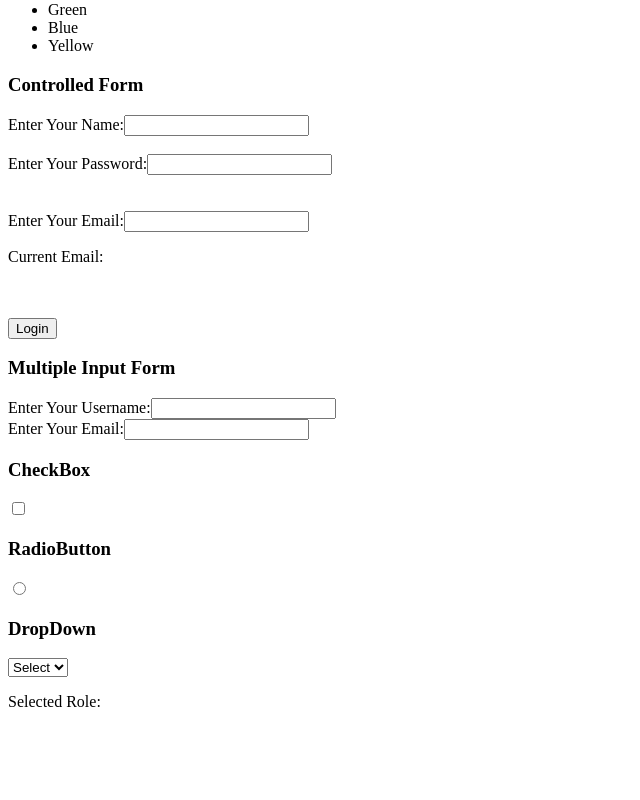
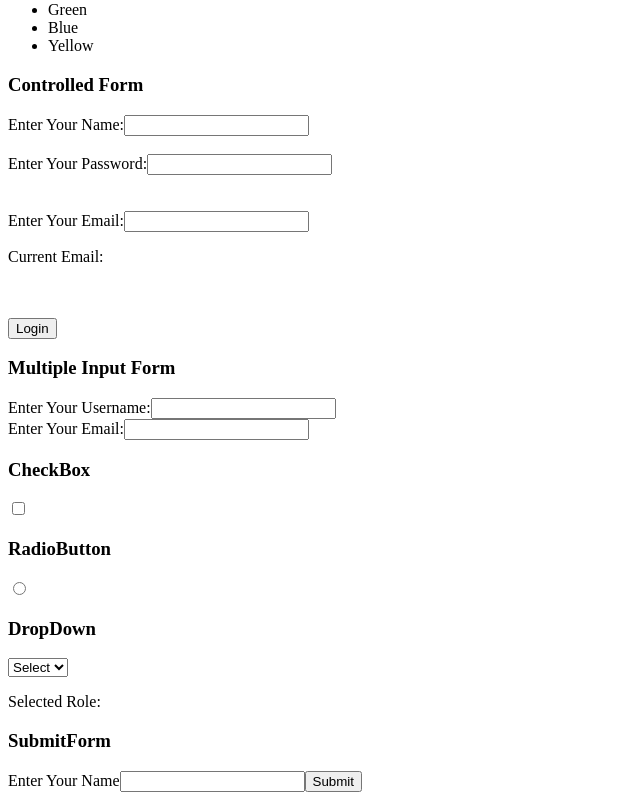
Before and after one commit to SuwanthaDarshana/render-test, a React (Vite) app: page / in a window 1280 px wide. Shown: the part 632-1432 px from the top of the page, without its empty margins (0-640 px from the left). Before the commit the page ends 1359 px from the top, so only its background shows below. Built offline with nearby package versions, Linux system fonts and the light colour scheme.

Commit message:
add form submit

```diff
--- a/src/App.jsx
+++ b/src/App.jsx
@@ -8,6 +8,7 @@ import MultipleInput from "./components/Forms/MultipleInput";
 import CheckBox from "./components/Forms/CheckBox";
 import RadioButton from "./components/Forms/RadioButton";
 import DropDown from "./components/Forms/DropDown";
+import SubmitForm from "./components/Forms/SubmitForm";
 
 function App() {
   const customers = [
@@ -29,6 +30,7 @@ function App() {
       <CheckBox/>
       <RadioButton/>
       <DropDown/>
+      <SubmitForm/>
 
     </div>
   );
--- /dev/null
+++ b/src/components/Forms/SubmitForm.jsx
@@ -0,0 +1,28 @@
+import React, { useState } from "react";
+
+function SubmitForm() {
+  const [name, setName] = useState("");
+
+  const handleChange = (e) => {
+    setName(e.target.value);
+  };
+
+  const handleSubmit = (e) => {
+    e.preventDefault();
+    console.log("Form submitted");
+    alert(name);
+  };
+
+  return (
+    <div>
+      <h3>SubmitForm</h3>
+      <form onSubmit={handleSubmit}>
+        <label>Enter Your Name</label>
+        <input type="text" value={name} onChange={handleChange} />
+        <input type="submit"/>
+      </form>
+    </div>
+  );
+}
+
+export default SubmitForm;
```
